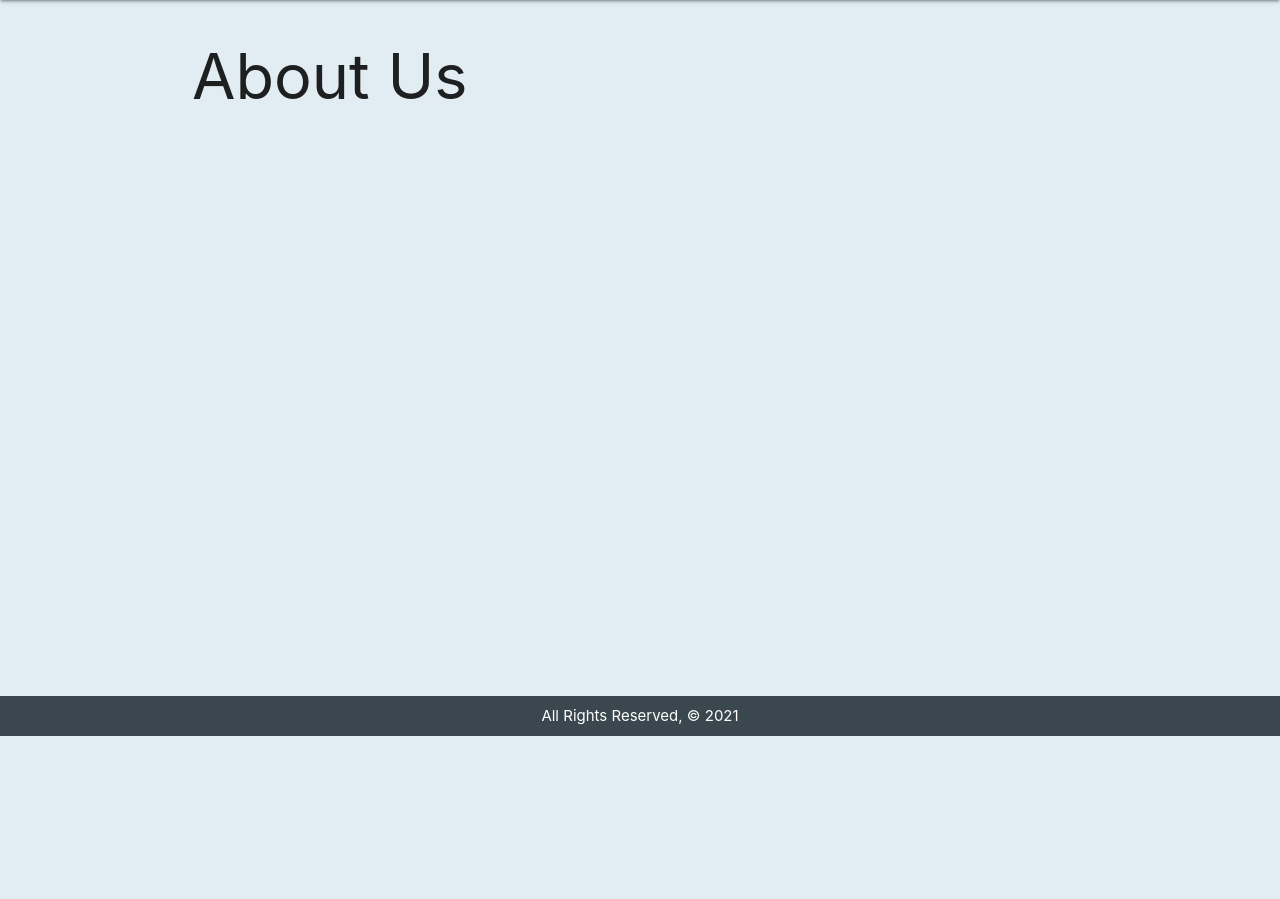
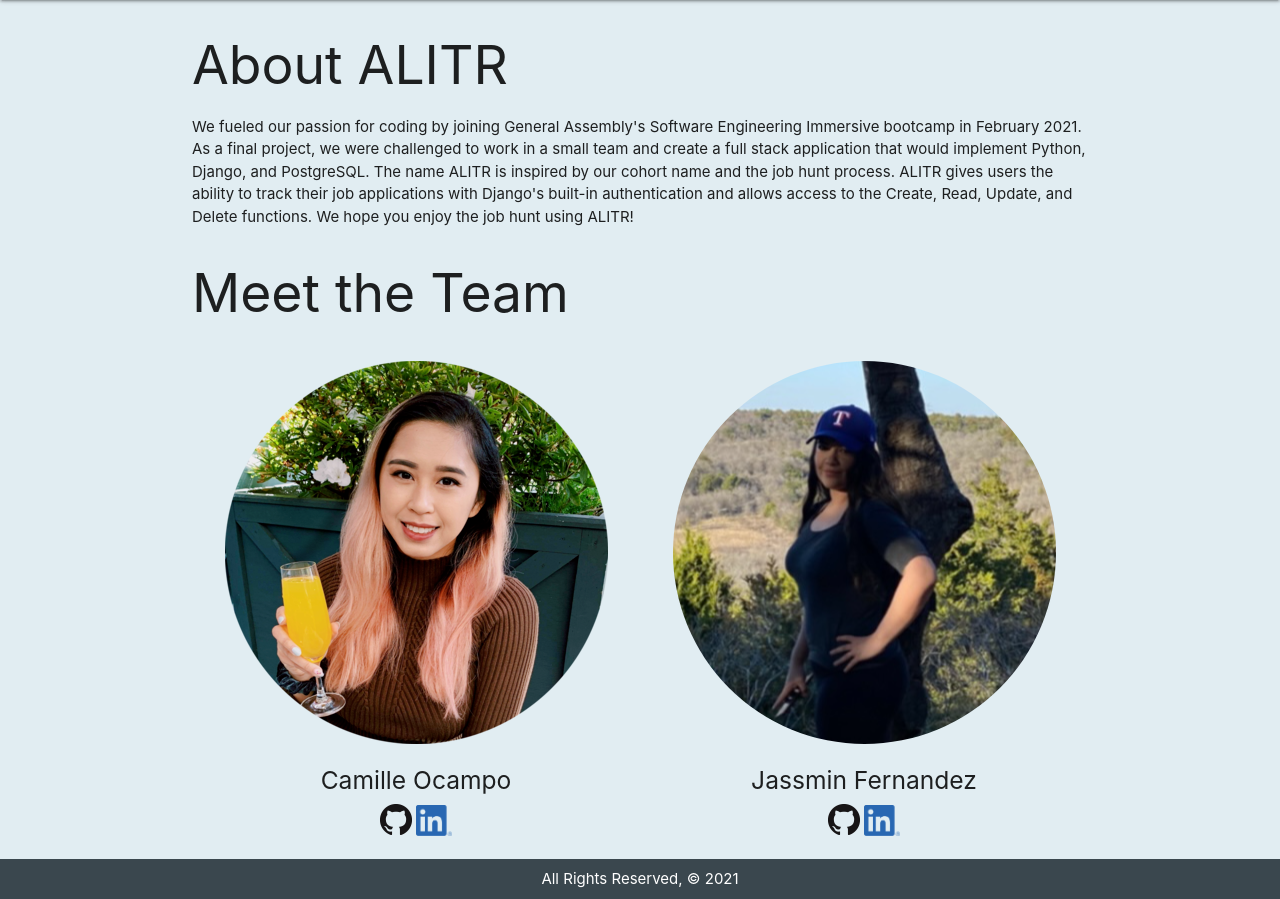
Before and after one commit to cocampo0915/Alitr, a Django app: page /about/ in a window 1280 px wide. Shown: the part 64-963 px from the top of the page. Before the commit the page ends 800 px from the top, so only its background shows below. Run offline with Django 3.2, Linux system fonts and the light colour scheme.

Commit message:
'about me section added, added pictures '

```diff
--- a/alitr/main_app/static/css/style.css
+++ b/alitr/main_app/static/css/style.css
@@ -65,3 +65,23 @@
 .job-details {
   font-size: 1.3rem;
 }
+
+.jassmin{
+  flex: 1;
+  padding: 1rem;
+  margin: 2px;
+
+
+}
+
+.camille{
+  flex: 1;
+  padding: 1rem;
+  margin: 2px;
+
+}
+
+.team{
+  display:flex;
+  width: 100%;
+}
--- a/alitr/main_app/templates/about.html
+++ b/alitr/main_app/templates/about.html
@@ -1,6 +1,33 @@
 {% extends 'base.html' %}
 {% block content %}
+{% load static %}
 
-<h1>About Us</h1>
+
+<h2>About ALITR</h2>
+<p>We fueled our passion for coding by joining General Assembly's Software Engineering Immersive bootcamp in February 2021. As a final project, we were challenged to work in a small team and create a full stack application
+    that would implement Python, Django, and PostgreSQL. The name ALITR is inspired by our cohort name and the job hunt process. ALITR gives users the ability to track their job applications with Django's built-in authentication and allows access to the Create, Read, Update, and Delete functions.
+
+    We hope you enjoy the job hunt using ALITR!
+
+</p>
+
+
+<h2>Meet the Team</h2>
+<div class="team">
+      <div class="camille center">  <img src="{% static 'images/camprofile.png' %}" alt="Camille Ocampo"/>
+          <h5>Camille Ocampo</h5>
+
+                         <a href="https://github.com/cocampo0915"><img src="{% static 'images/gitmark.png' %}" ></a>
+                         <a href="https://www.linkedin.com/in/camille-ocampo/"><img src="{% static 'images/linkedinlogo.png' %}" width="36" ></a>
+      </div>
+
+     <div class="jassmin center"> <img src="{% static 'images/jassprofile.png' %}" alt="Jassmin Fernandez"/>
+        <h5>Jassmin Fernandez</h5>
+               <a href="https://github.com/jassmin-herr09"><img src="{% static 'images/gitmark.png' %}" > </a>
+               <a href="https://www.linkedin.com/in/jassmin-herr/"><img src="{% static 'images/linkedinlogo.png' %}" width="36" > </a>
+
+     </div>
+
+</div>
 
 {% endblock %}
```
Also changed, not shown: alitr/main_app/static/images/camprofile.png (added), alitr/main_app/static/images/gitmark.png (added), alitr/main_app/static/images/jassprofile.png (added), alitr/main_app/static/images/linkedinlogo.png (added).
